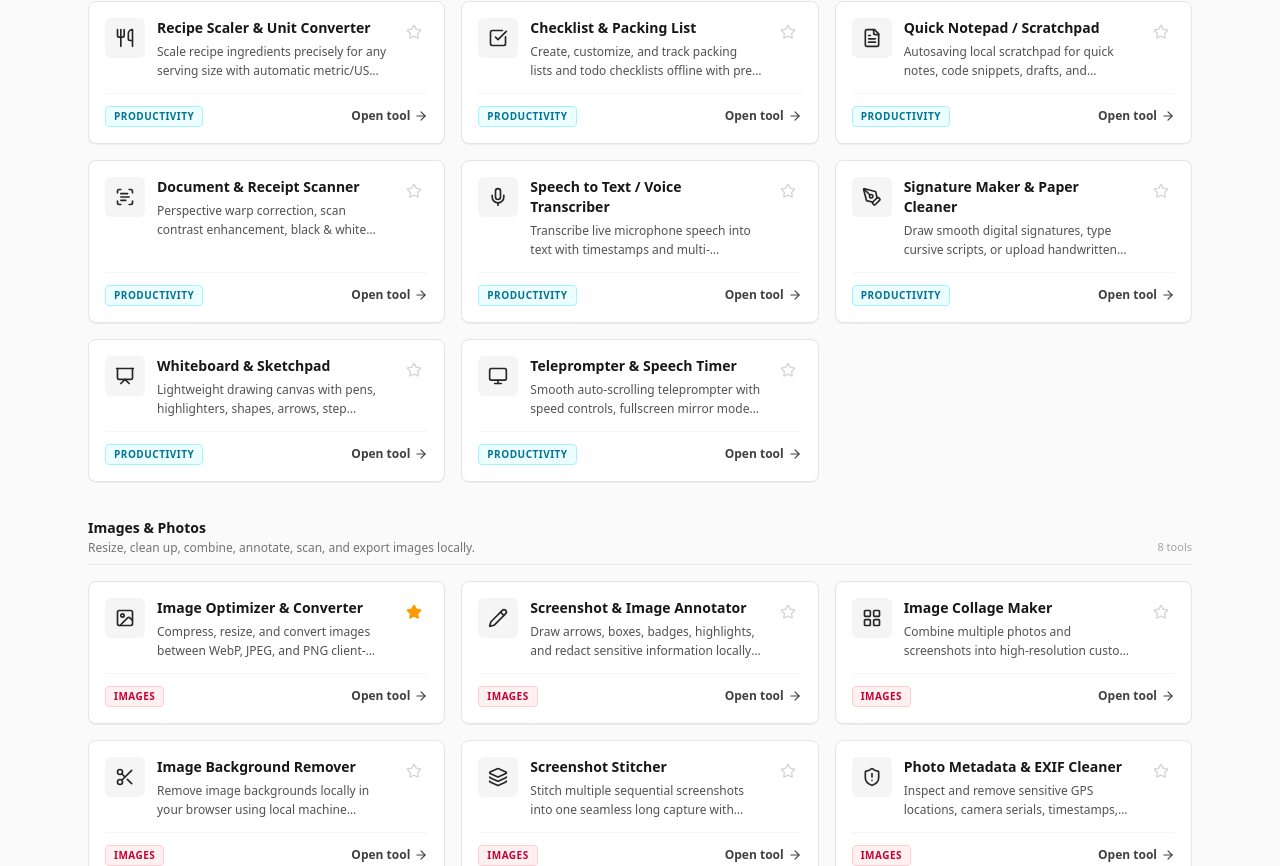
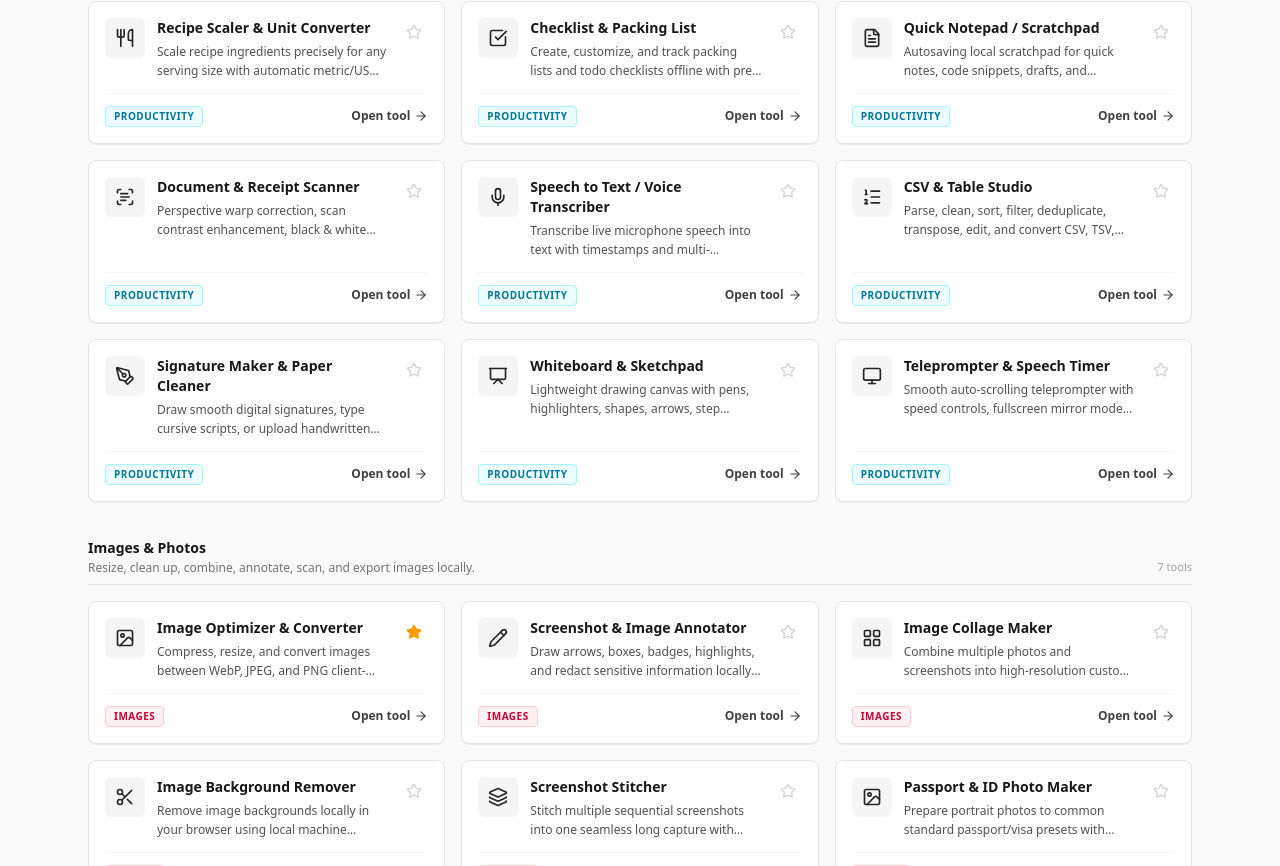
Before and after one commit to thiepn/tools, a React (Vite) app: page / in a window 1280 px wide. Shown: the part 694-1560 px from the top of the page. Built offline with nearby package versions, Linux system fonts and the light colour scheme.

Commit message:
feat: replace EXIF Cleaner with CSV and Table Studio

```diff
--- a/src/registry/tools.ts
+++ b/src/registry/tools.ts
@@ -2,14 +2,13 @@ import { lazy } from 'react';
 import type { ToolCategory, ToolDefinition } from '../types';
 
 export const TOOLS_REGISTRY: ToolDefinition[] = [
-  // 1. Text Cleaner
   {
     id: 'text-cleaner',
     name: 'Text Cleaner & Normalizer',
     shortName: 'Text Cleaner',
-    description: 'Trim excess whitespace, normalize Unicode spaces, strip emoji/symbols/HTML, and clean line endings.',
+    description: 'Trim excess whitespace, normalize Unicode spaces, clean line endings, normalize punctuation, and remove duplicate lines.',
     category: 'text',
-    keywords: ['clean', 'trim', 'spaces', 'unicode', 'html', 'strip', 'emoji', 'quotes', 'normalize', 'format'],
+    keywords: ['clean', 'trim', 'spaces', 'unicode', 'duplicates', 'invisible characters', 'quotes', 'normalize', 'format'],
     iconName: 'Sparkles',
     route: '/text-cleaner',
     featured: true,
@@ -17,7 +16,6 @@ export const TOOLS_REGISTRY: ToolDefinition[] = [
     producesTextTransfer: true,
     component: lazy(() => import('../tools/text-cleaner/TextCleanerTool')),
   },
-  // 2. Case Converter
   {
     id: 'case-converter',
     name: 'Case Converter',
@@ -32,7 +30,6 @@ export const TOOLS_REGISTRY: ToolDefinition[] = [
     producesTextTransfer: true,
     component: lazy(() => import('../tools/case-converter/CaseConverterTool')),
   },
-  // 3. Word Counter
   {
     id: 'word-counter',
     name: 'Word & Character Counter',
@@ -47,7 +44,6 @@ export const TOOLS_REGISTRY: ToolDefinition[] = [
     producesTextTransfer: false,
     component: lazy(() => import('../tools/word-counter/WordCounterTool')),
   },
-  // 4. List Processor
   {
     id: 'list-processor',
     name: 'List Processor & Sorter',
@@ -62,7 +58,6 @@ export const TOOLS_REGISTRY: ToolDefinition[] = [
     producesTextTransfer: true,
     component: lazy(() => import('../tools/list-processor/ListProcessorTool')),
   },
-  // 5. JSON Formatter
   {
     id: 'json-formatter',
     name: 'JSON Formatter & Validator',
@@ -77,7 +72,6 @@ export const TOOLS_REGISTRY: ToolDefinition[] = [
     producesTextTransfer: true,
     component: lazy(() => import('../tools/json-formatter/JsonFormatterTool')),
   },
-  // 6. Regex Tester
   {
     id: 'regex-tester',
     name: 'Regex Tester & Debugger',
@@ -92,7 +86,6 @@ export const TOOLS_REGISTRY: ToolDefinition[] = [
     producesTextTransfer: true,
     component: lazy(() => import('../tools/regex-tester/RegexTesterTool')),
   },
-  // 7. URL & Base64 Tools
   {
     id: 'encoding-tools',
     name: 'URL & Base64 Tools',
@@ -107,7 +100,6 @@ export const TOOLS_REGISTRY: ToolDefinition[] = [
     producesTextTransfer: true,
     component: lazy(() => import('../tools/encoding-tools/EncodingTools')),
   },
-  // 8. Password & Passphrase Generator
   {
     id: 'secure-generator',
     name: 'Password & Passphrase Generator',
@@ -122,7 +114,6 @@ export const TOOLS_REGISTRY: ToolDefinition[] = [
     producesTextTransfer: true,
     component: lazy(() => import('../tools/secure-generator/SecureGeneratorTool')),
   },
-  // 9. Color Converter & Contrast
   {
     id: 'color-converter',
     name: 'Color Converter & Contrast',
@@ -137,7 +128,6 @@ export const TOOLS_REGISTRY: ToolDefinition[] = [
     producesTextTransfer: true,
     component: lazy(() => import('../tools/color-converter/ColorConverterTool')),
   },
-  // 10. Aspect Ratio Calculator
   {
     id: 'aspect-ratio-calculator',
     name: 'Aspect Ratio Calculator',
@@ -152,7 +142,6 @@ export const TOOLS_REGISTRY: ToolDefinition[] = [
     producesTextTransfer: true,
     component: lazy(() => import('../tools/aspect-ratio-calculator/AspectRatioCalculatorTool')),
   },
-  // 11. Percentage Calculator
   {
     id: 'percentage-calculator',
     name: 'Percentage Calculator',
@@ -167,7 +156,6 @@ export const TOOLS_REGISTRY: ToolDefinition[] = [
     producesTextTransfer: true,
     component: lazy(() => import('../tools/percentage-calculator/PercentageCalculatorTool')),
   },
-  // 12. Unit Converter
   {
     id: 'unit-converter',
     name: 'Unit Converter',
@@ -182,7 +170,6 @@ export const TOOLS_REGISTRY: ToolDefinition[] = [
     producesTextTransfer: true,
     component: lazy(() => import('../tools/unit-converter/UnitConverterTool')),
   },
-  // 13. Unit Price Comparator
   {
     id: 'unit-price-comparator',
     name: 'Unit Price Comparator',
@@ -197,7 +184,6 @@ export const TOOLS_REGISTRY: ToolDefinition[] = [
     producesTextTransfer: true,
     component: lazy(() => import('../tools/unit-price-comparator/UnitPriceComparatorTool')),
   },
-  // 14. Discount, VAT & Margin Calculator
   {
     id: 'discount-vat-calculator',
     name: 'Discount, VAT & Margin Calculator',
@@ -212,7 +198,6 @@ export const TOOLS_REGISTRY: ToolDefinition[] = [
     producesTextTransfer: true,
     component: lazy(() => import('../tools/discount-vat/DiscountVatTool')),
   },
-  // 15. Date Calculator
   {
     id: 'date-calculator',
     name: 'Date Calculator',
@@ -227,7 +212,6 @@ export const TOOLS_REGISTRY: ToolDefinition[] = [
     producesTextTransfer: true,
     component: lazy(() => import('../tools/date-calculator/DateCalculatorTool')),
   },
-  // 16. Time Zone & World Clock Converter
   {
     id: 'time-zone-converter',
     name: 'Time Zone & World Clock Converter',
@@ -242,7 +226,6 @@ export const TOOLS_REGISTRY: ToolDefinition[] = [
     producesTextTransfer: true,
     component: lazy(() => import('../tools/time-zone-converter/TimeZoneConverterTool')),
   },
-  // 17. Timer, Stopwatch & Pomodoro
   {
     id: 'timer-stopwatch',
     name: 'Timer, Stopwatch & Pomodoro',
@@ -257,7 +240,6 @@ export const TOOLS_REGISTRY: ToolDefinition[] = [
     producesTextTransfer: true,
     component: lazy(() => import('../tools/timer-stopwatch/TimerStopwatchTool')),
   },
-  // 18. QR Code Studio & Scanner
   {
     id: 'qr-studio',
     name: 'QR Code Studio & Scanner',
@@ -272,7 +254,6 @@ export const TOOLS_REGISTRY: ToolDefinition[] = [
     producesTextTransfer: true,
     component: lazy(() => import('../tools/qr-studio/QrStudioTool')),
   },
-  // 19. Image Optimizer & Converter
   {
     id: 'image-optimizer',
     name: 'Image Optimizer & Converter',
@@ -287,7 +268,6 @@ export const TOOLS_REGISTRY: ToolDefinition[] = [
     producesTextTransfer: false,
     component: lazy(() => import('../tools/image-optimizer/ImageOptimizerTool')),
   },
-  // 20. Screenshot & Image Annotator
   {
     id: 'image-annotator',
     name: 'Screenshot & Image Annotator',
@@ -302,7 +282,6 @@ export const TOOLS_REGISTRY: ToolDefinition[] = [
     producesTextTransfer: false,
     component: lazy(() => import('../tools/image-annotator/ImageAnnotatorTool')),
   },
-  // 21. Image Collage Maker
   {
     id: 'image-collage',
     name: 'Image Collage Maker',
@@ -317,7 +296,6 @@ export const TOOLS_REGISTRY: ToolDefinition[] = [
     producesTextTransfer: false,
     component: lazy(() => import('../tools/image-collage/ImageCollageTool')),
   },
-  // 22. Image Background Remover
   {
     id: 'background-remover',
     name: 'Image Background Remover',
@@ -332,7 +310,6 @@ export const TOOLS_REGISTRY: ToolDefinition[] = [
     producesTextTransfer: false,
     component: lazy(() => import('../tools/background-remover/BackgroundRemoverTool')),
   },
-  // 23. Image to Text (OCR)
   {
     id: 'image-to-text',
     name: 'Image to Text / OCR',
@@ -347,7 +324,6 @@ export const TOOLS_REGISTRY: ToolDefinition[] = [
     producesTextTransfer: true,
     component: lazy(() => import('../tools/image-to-text/ImageToTextTool')),
   },
-  // 24. Screen Recorder
   {
     id: 'screen-recorder',
     name: 'Screen Recorder',
@@ -362,7 +338,6 @@ export const TOOLS_REGISTRY: ToolDefinition[] = [
     producesTextTransfer: false,
     component: lazy(() => import('../tools/screen-recorder/ScreenRecorderTool')),
   },
-  // 25. Audio Recorder & Trimmer
   {
     id: 'audio-recorder',
     name: 'Audio Recorder & Trimmer',
@@ -377,7 +352,6 @@ export const TOOLS_REGISTRY: ToolDefinition[] = [
     producesTextTransfer: false,
     component: lazy(() => import('../tools/audio-recorder/AudioRecorderTool')),
   },
-  // 26. Text to Speech
   {
     id: 'text-to-speech',
     name: 'Text to Speech / Voice Synthesizer',
@@ -392,7 +366,6 @@ export const TOOLS_REGISTRY: ToolDefinition[] = [
     producesTextTransfer: false,
     component: lazy(() => import('../tools/text-to-speech/TextToSpeechTool')),
   },
-  // 27. Random Picker & Team Generator
   {
     id: 'random-picker',
     name: 'Random Picker & Team Generator',
@@ -407,7 +380,6 @@ export const TOOLS_REGISTRY: ToolDefinition[] = [
     producesTextTransfer: true,
     component: lazy(() => import('../tools/random-picker/RandomPickerTool')),
   },
-  // 28. Recipe Scaler & Converter
   {
     id: 'recipe-scaler',
     name: 'Recipe Scaler & Unit Converter',
@@ -422,7 +394,6 @@ export const TOOLS_REGISTRY: ToolDefinition[] = [
     producesTextTransfer: true,
     component: lazy(() => import('../tools/recipe-scaler/RecipeScalerTool')),
   },
-  // 29. Checklist & Packing List
   {
     id: 'checklist',
     name: 'Checklist & Packing List',
@@ -437,7 +408,6 @@ export const TOOLS_REGISTRY: ToolDefinition[] = [
     producesTextTransfer: true,
     component: lazy(() => import('../tools/checklist/ChecklistTool')),
   },
-  // 30. Quick Notepad / Scratchpad
   {
     id: 'notepad',
     name: 'Quick Notepad / Scratchpad',
@@ -452,7 +422,6 @@ export const TOOLS_REGISTRY: ToolDefinition[] = [
     producesTextTransfer: true,
     component: lazy(() => import('../tools/quick-notepad/QuickNotepadTool')),
   },
-  // 31. Video Toolkit & Editor
   {
     id: 'video-toolkit',
     name: 'Video Toolkit & Editor',
@@ -467,14 +436,13 @@ export const TOOLS_REGISTRY: ToolDefinition[] = [
     producesTextTransfer: false,
     component: lazy(() => import('../tools/video-toolkit/VideoToolkitTool')),
   },
-  // 32. Document & Receipt Scanner
   {
     id: 'document-scanner',
     name: 'Document & Receipt Scanner',
     shortName: 'Doc Scanner',
     description: 'Perspective warp correction, scan contrast enhancement, black & white thresholding, and camera capture.',
     category: 'productivity',
-    keywords: ['scanner', 'document', 'receipt', 'perspective', 'warp', 'deskew', 'pdf', 'crop', 'enhance', 'contrast'],
+    keywords: ['scanner', 'document', 'receipt', 'perspective', 'warp', 'deskew', 'crop', 'enhance', 'contrast'],
     iconName: 'ScanText',
     route: '/document-scanner',
     featured: true,
@@ -482,7 +450,6 @@ export const TOOLS_REGISTRY: ToolDefinition[] = [
     producesTextTransfer: false,
     component: lazy(() => import('../tools/document-scanner/DocumentScannerTool')),
   },
-  // 33. Speech to Text / Voice Transcriber
   {
     id: 'speech-to-text',
     name: 'Speech to Text / Voice Transcriber',
@@ -497,14 +464,13 @@ export const TOOLS_REGISTRY: ToolDefinition[] = [
     producesTextTransfer: true,
     component: lazy(() => import('../tools/speech-to-text/SpeechToTextTool')),
   },
-  // 34. ZIP File Pack & Unpack
   {
     id: 'zip-manager',
     name: 'ZIP File Pack & Unpack',
     shortName: 'ZIP Manager',
     description: 'Create compressed .ZIP archives from multiple files or inspect and extract existing ZIP files in-browser.',
     category: 'files',
-    keywords: ['zip', 'archive', 'unzip', 'compress', 'extract', 'files', 'tar', 'folder', 'deflate'],
+    keywords: ['zip', 'archive', 'unzip', 'compress', 'extract', 'files', 'folder', 'deflate'],
     iconName: 'FolderArchive',
     route: '/zip-manager',
     featured: true,
@@ -512,7 +478,6 @@ export const TOOLS_REGISTRY: ToolDefinition[] = [
     producesTextTransfer: false,
     component: lazy(() => import('../tools/zip-manager/ZipManagerTool')),
   },
-  // 35. Screenshot Stitcher
   {
     id: 'screenshot-stitcher',
     name: 'Screenshot Stitcher',
@@ -527,22 +492,20 @@ export const TOOLS_REGISTRY: ToolDefinition[] = [
     producesTextTransfer: false,
     component: lazy(() => import('../tools/screenshot-stitcher/ScreenshotStitcherTool')),
   },
-  // 36. Photo Metadata & EXIF Cleaner
   {
-    id: 'photo-metadata-cleaner',
-    name: 'Photo Metadata & EXIF Cleaner',
-    shortName: 'EXIF Cleaner',
-    description: 'Inspect and remove sensitive GPS locations, camera serials, timestamps, and EXIF tags from photos.',
-    category: 'image',
-    keywords: ['exif', 'metadata', 'privacy', 'gps', 'location', 'clean photo', 'strip exif', 'camera info'],
-    iconName: 'ShieldAlert',
-    route: '/photo-metadata-cleaner',
+    id: 'table-studio',
+    name: 'CSV & Table Studio',
+    shortName: 'Table Studio',
+    description: 'Parse, clean, sort, filter, deduplicate, transpose, edit, and convert CSV, TSV, JSON, Markdown, and HTML tables locally.',
+    category: 'productivity',
+    keywords: ['csv', 'tsv', 'table', 'spreadsheet', 'data', 'json', 'markdown table', 'html table', 'sort', 'filter', 'dedupe', 'transpose', 'convert'],
+    iconName: 'ListOrdered',
+    route: '/table-studio',
     featured: true,
-    acceptsTextTransfer: false,
-    producesTextTransfer: false,
-    component: lazy(() => import('../tools/photo-metadata-cleaner/PhotoMetadataCleanerTool')),
+    acceptsTextTransfer: true,
+    producesTextTransfer: true,
+    component: lazy(() => import('../tools/table-studio/TableStudioTool')),
   },
-  // 37. Animated GIF Maker
   {
     id: 'gif-maker',
     name: 'Animated GIF Maker',
@@ -557,7 +520,6 @@ export const TOOLS_REGISTRY: ToolDefinition[] = [
     producesTextTransfer: false,
     component: lazy(() => import('../tools/gif-maker/GifMakerTool')),
   },
-  // 38. Batch File Renamer
   {
     id: 'batch-file-renamer',
     name: 'Batch File Renamer',
@@ -572,7 +534,6 @@ export const TOOLS_REGISTRY: ToolDefinition[] = [
     producesTextTransfer: false,
     component: lazy(() => import('../tools/batch-file-renamer/BatchFileRenamerTool')),
   },
-  // 39. Text & Code Diff Checker
   {
     id: 'text-diff',
     name: 'Text & Code Diff Checker',
@@ -587,7 +548,6 @@ export const TOOLS_REGISTRY: ToolDefinition[] = [
     producesTextTransfer: true,
     component: lazy(() => import('../tools/text-diff/TextDiffCheckerTool')),
   },
-  // 40. Passport / ID Photo Maker
   {
     id: 'id-photo-maker',
     name: 'Passport & ID Photo Maker',
@@ -602,7 +562,6 @@ export const TOOLS_REGISTRY: ToolDefinition[] = [
     producesTextTransfer: false,
     component: lazy(() => import('../tools/id-photo-maker/IdPhotoMakerTool')),
   },
-  // 41. Barcode Studio & Scanner
   {
     id: 'barcode-studio',
     name: 'Barcode Studio & Scanner',
@@ -617,7 +576,6 @@ export const TOOLS_REGISTRY: ToolDefinition[] = [
     producesTextTransfer: true,
     component: lazy(() => import('../tools/barcode-studio/BarcodeStudioTool')),
   },
-  // 42. Watermark Maker
   {
     id: 'watermark-maker',
     name: 'Watermark & Stamp Maker',
@@ -632,7 +590,6 @@ export const TOOLS_REGISTRY: ToolDefinition[] = [
     producesTextTransfer: false,
     component: lazy(() => import('../tools/watermark-maker/WatermarkMakerTool')),
   },
-  // 43. Signature Maker & Cleaner
   {
     id: 'signature-maker',
     name: 'Signature Maker & Paper Cleaner',
@@ -647,7 +604,6 @@ export const TOOLS_REGISTRY: ToolDefinition[] = [
     producesTextTransfer: false,
     component: lazy(() => import('../tools/signature-maker/SignatureMakerTool')),
   },
-  // 44. Whiteboard & Sketchpad
   {
     id: 'whiteboard',
     name: 'Whiteboard & Sketchpad',
@@ -662,7 +618,6 @@ export const TOOLS_REGISTRY: ToolDefinition[] = [
     producesTextTransfer: false,
     component: lazy(() => import('../tools/whiteboard/WhiteboardTool')),
   },
-  // 45. Teleprompter
   {
     id: 'teleprompter',
     name: 'Teleprompter & Speech Timer',
@@ -677,7 +632,6 @@ export const TOOLS_REGISTRY: ToolDefinition[] = [
     producesTextTransfer: false,
     component: lazy(() => import('../tools/teleprompter/TeleprompterTool')),
   },
-  // 46. Color Palette Extractor
   {
     id: 'palette-extractor',
     name: 'Color Palette Extractor & Harmonies',
@@ -692,7 +646,6 @@ export const TOOLS_REGISTRY: ToolDefinition[] = [
     producesTextTransfer: true,
     component: lazy(() => import('../tools/palette-extractor/PaletteExtractorTool')),
   },
-  // 47. Calendar Event / ICS Maker
   {
     id: 'calendar-event-maker',
     name: 'Calendar Event & ICS Maker',
@@ -707,7 +660,6 @@ export const TOOLS_REGISTRY: ToolDefinition[] = [
     producesTextTransfer: true,
     component: lazy(() => import('../tools/calendar-event-maker/CalendarEventMakerTool')),
   },
-  // 48. Metronome & Tap Tempo
   {
     id: 'metronome',
     name: 'Metronome & Tap Tempo',
@@ -722,7 +674,6 @@ export const TOOLS_REGISTRY: ToolDefinition[] = [
     producesTextTransfer: false,
     component: lazy(() => import('../tools/metronome/MetronomeTool')),
   },
-  // 49. Duplicate File Finder
   {
     id: 'duplicate-finder',
     name: 'Duplicate File Finder',
@@ -737,7 +688,6 @@ export const TOOLS_REGISTRY: ToolDefinition[] = [
     producesTextTransfer: false,
     component: lazy(() => import('../tools/duplicate-finder/DuplicateFinderTool')),
   },
-  // 50. Meme & Caption Maker
   {
     id: 'meme-maker',
     name: 'Meme & Caption Maker',
@@ -758,30 +708,28 @@ export const CATEGORIES: { id: ToolCategory; label: string; description: string
   { id: 'text', label: 'Text Tools', description: 'Clean, convert case, count words, and process lists' },
   { id: 'developer', label: 'Developer Utilities', description: 'Format JSON, test regex, diff text, encode URLs & Base64, and generate secure passwords' },
   { id: 'math', label: 'Math & Commercial', description: 'Percentages, unit conversion, unit pricing, discounts & margins' },
-  { id: 'time', label: 'Time & Dates', description: 'Date arithmetic, worldwide time zones, and stopwatch/timers' },
-  { id: 'design', label: 'Design & Visuals', description: 'Color converter, WCAG contrast, and aspect ratios' },
-  { id: 'everyday', label: 'Everyday Tools', description: 'QR Code Studio and grocery unit price comparator' },
-  { id: 'image', label: 'Image Tools', description: 'Client-side image optimizer, collage maker, stitcher, EXIF cleaner, and background remover' },
-  { id: 'media', label: 'Media & Audio', description: 'In-browser screen recorder, GIF maker, video toolkit, and audio trimmer' },
-  { id: 'productivity', label: 'Productivity & Office', description: 'OCR text extractor, speech recognition, speech synthesizer, random picker, recipe scaler, and checklists' },
-  { id: 'files', label: 'Files & Archives', description: 'Client-side ZIP pack/extract and batch file renamer' },
+  { id: 'time', label: 'Time & Dates', description: 'Date arithmetic, worldwide time zones, timers, and calendar files' },
+  { id: 'design', label: 'Design & Visuals', description: 'Color conversion, WCAG contrast, palettes, and aspect ratios' },
+  { id: 'everyday', label: 'Everyday Tools', description: 'QR and barcode studios plus grocery unit-price comparison' },
+  { id: 'image', label: 'Image Tools', description: 'Optimize, annotate, collage, stitch, watermark, crop, and remove image backgrounds' },
+  { id: 'media', label: 'Media & Audio', description: 'Record screens/audio, edit video, make GIFs and memes, and keep tempo' },
+  { id: 'productivity', label: 'Productivity & Office', description: 'OCR, transcription, tables/CSV, notes, checklists, signatures, scanning, and presentation helpers' },
+  { id: 'files', label: 'Files & Archives', description: 'ZIP pack/extract, batch renaming, and duplicate-file auditing' },
 ];
 
 export function getToolById(id: string): ToolDefinition | undefined {
-  return TOOLS_REGISTRY.find((t) => t.id === id);
+  return TOOLS_REGISTRY.find((tool) => tool.id === id);
 }
 
 export function searchTools(query: string, category?: ToolCategory | 'all'): ToolDefinition[] {
   const cleanQ = query.trim().toLowerCase();
   return TOOLS_REGISTRY.filter((tool) => {
-    if (category && category !== 'all' && tool.category !== category) {
-      return false;
-    }
+    if (category && category !== 'all' && tool.category !== category) return false;
     if (!cleanQ) return true;
-
-    const matchesName = tool.name.toLowerCase().includes(cleanQ);
-    const matchesDesc = tool.description.toLowerCase().includes(cleanQ);
-    const matchesKeywords = tool.keywords.some((k) => k.toLowerCase().includes(cleanQ));
-    return matchesName || matchesDesc || matchesKeywords;
+    return (
+      tool.name.toLowerCase().includes(cleanQ) ||
+      tool.description.toLowerCase().includes(cleanQ) ||
+      tool.keywords.some((keyword) => keyword.toLowerCase().includes(cleanQ))
+    );
   });
 }
```
